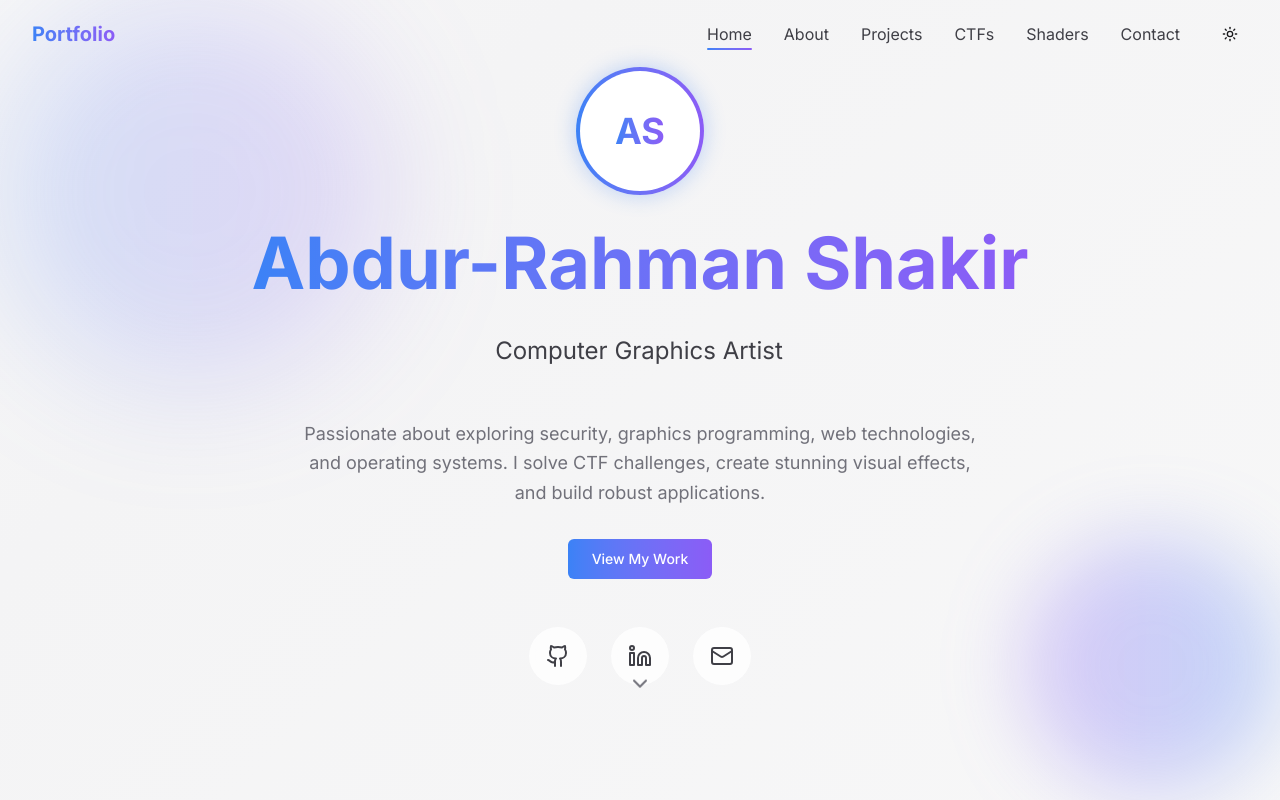
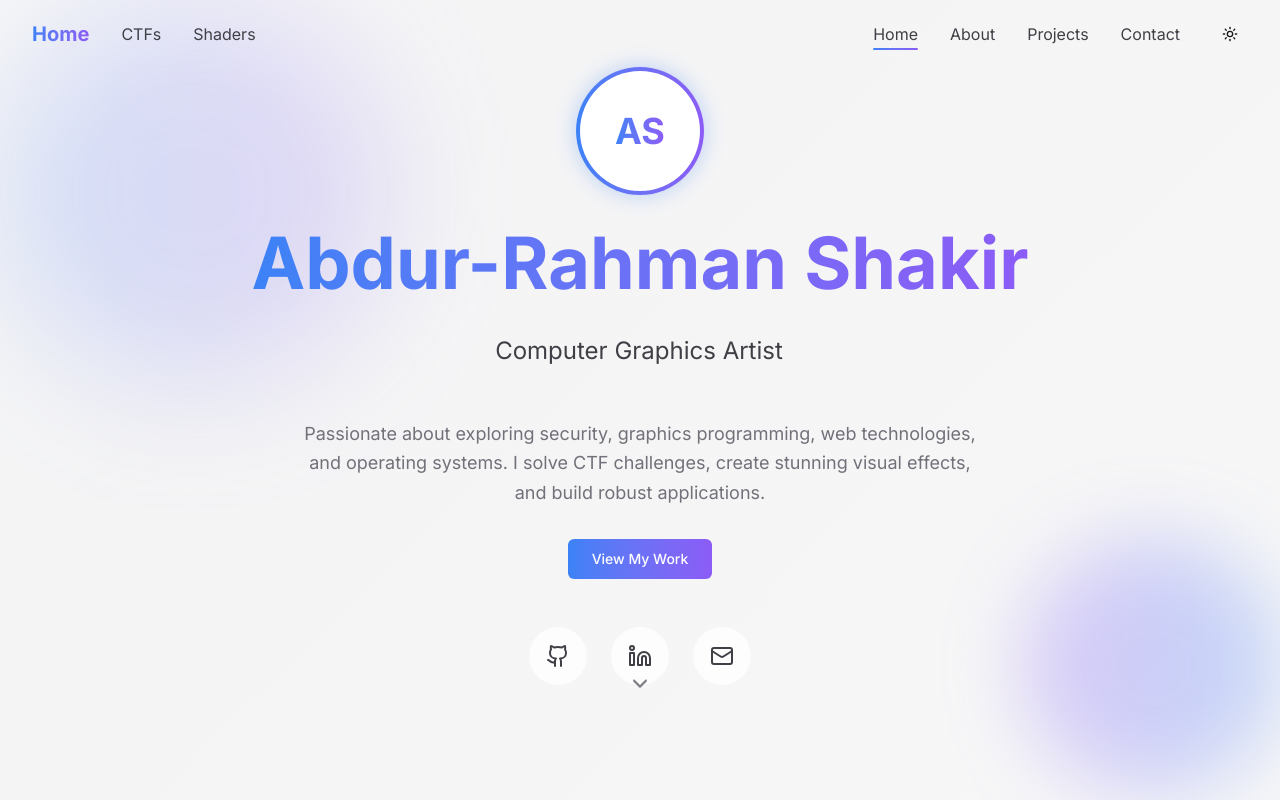
Before and after one commit to arshakir/arshakir.github.io, a Next.js app: page / in a window 1280 px wide. Shown: the top 800 px of the page. Built offline with nearby package versions, Linux system fonts and the light colour scheme.

Commit message:
added icons and other links

```diff
--- a/components/navigation.tsx
+++ b/components/navigation.tsx
@@ -6,14 +6,20 @@ import { Menu, X } from "lucide-react"
 import { ThemeToggle } from "./theme-toggle"
 import { Button } from "@/components/ui/button"
 
-const navItems = [
+const rightNavItems = [
   { name: "Home", href: "#home" },
   { name: "About", href: "#about" },
   { name: "Projects", href: "#projects" },
+  { name: "Contact", href: "#contact" },
+];
+
+const leftNavItems = [
   { name: "CTFs", href: "/ctfs" },
   { name: "Shaders", href: "/shaders" },
-  { name: "Contact", href: "#contact" },
-]
+];
+
+const navItems = [...rightNavItems, ...leftNavItems];
+
 
 export function Navigation() {
   const [isOpen, setIsOpen] = useState(false)
@@ -25,7 +31,7 @@ export function Navigation() {
       setScrolled(window.scrollY > 50)
 
       // Update active section based on scroll position
-      const sections = navItems.map((item) => item.href.slice(1))
+      const sections = rightNavItems.map((item) => item.href.slice(1))
       const currentSection = sections.find((section) => {
         const element = document.getElementById(section)
         if (element) {
@@ -52,13 +58,26 @@ export function Navigation() {
     >
       <div className="max-w-7xl mx-auto px-4 sm:px-6 lg:px-8">
         <div className="flex justify-between items-center py-4">
-          <Link href="#home" className="text-xl font-bold gradient-text hover:scale-105 transition-transform">
-            Portfolio
-          </Link>
+          <div className="flex items-center space-x-8">
+            <Link href="#home" className="text-xl font-bold gradient-text hover:scale-105 transition-transform">
+             Home
+            </Link>
+            <div className="hidden md:flex items-center space-x-8">
+              {leftNavItems.map((item) => (
+                <Link
+                  key={item.name}
+                  href={item.href}
+                  className={`relative text-light-text-secondary dark:text-dark-text-secondary hover:text-light-accent-primary dark:hover:text-dark-accent-primary transition-all duration-300`}
+                >
+                  {item.name}
+                </Link>
+              ))}
+            </div>
+          </div>
 
           {/* Desktop Navigation */}
           <div className="hidden md:flex items-center space-x-8">
-            {navItems.map((item) => (
+            {rightNavItems.map((item) => (
               <Link
                 key={item.name}
                 href={item.href}
```
Also changed, not shown: components/projects-section.tsx (+7 -7 lines).
